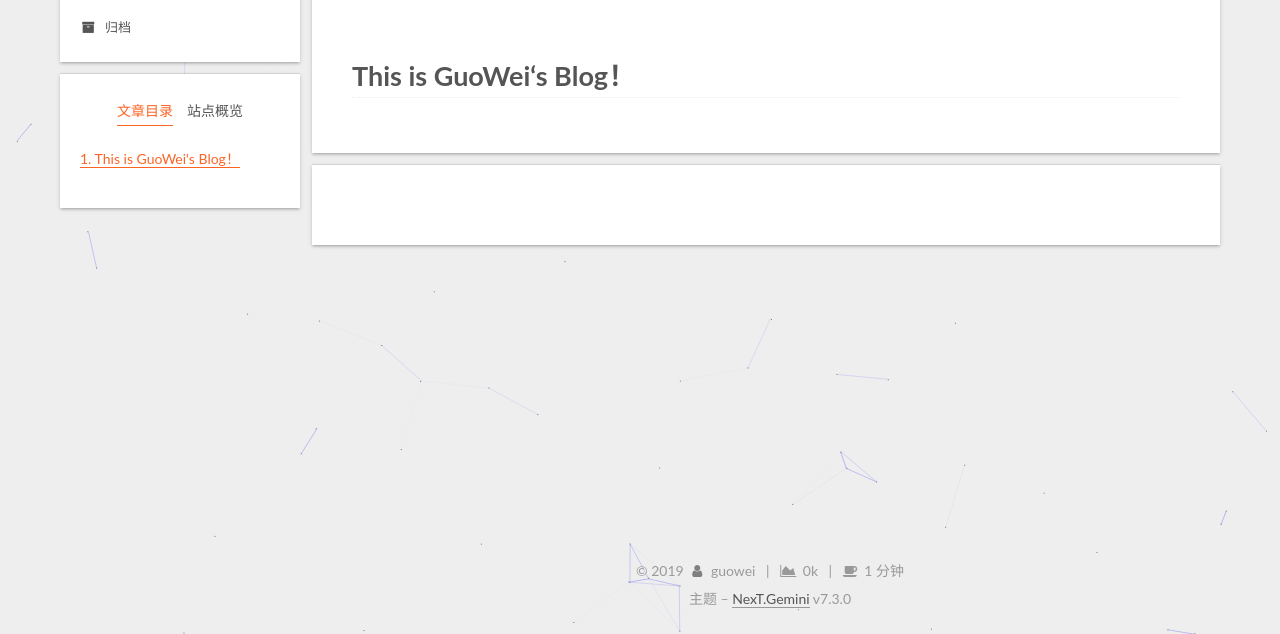
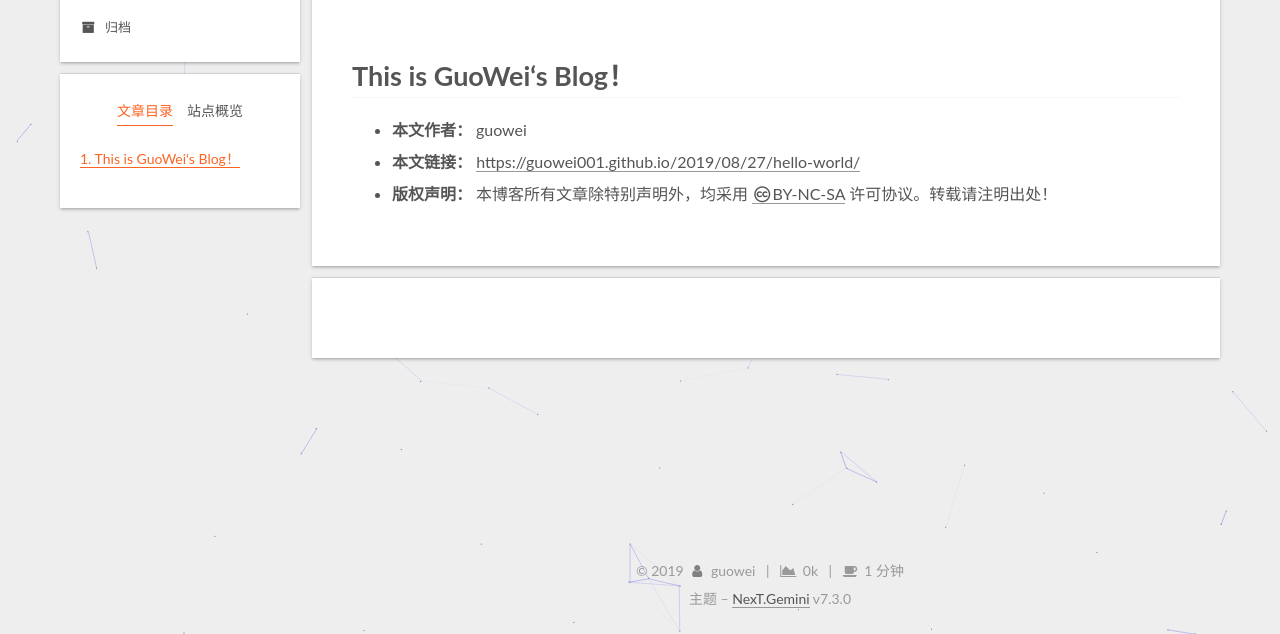
Before and after one commit to guowei001/guowei001.github.io, a plain HTML site: page 2019/08/27/hello-world/index.html in a window 1280 px wide. Shown: the part 166-800 px from the top of the page. Drawn offline with Linux system fonts and the light colour scheme; no server answers.

Commit message:
Site updated: 2019-08-28 15:03:56

```diff
--- a/2019/08/27/hello-world/index.html
+++ b/2019/08/27/hello-world/index.html
@@ -309,6 +309,22 @@
 
 
 
+
+
+
+
+<div>
+<ul class="post-copyright">
+  <li class="post-copyright-author">
+    <strong>本文作者： </strong>guowei</li>
+  <li class="post-copyright-link">
+    <strong>本文链接：</strong>
+    <a href="https://guowei001.github.io/2019/08/27/hello-world/" title="Hello World">https://guowei001.github.io/2019/08/27/hello-world/</a>
+  </li>
+  <li class="post-copyright-license">
+    <strong>版权声明： </strong>本博客所有文章除特别声明外，均采用 <a href="https://creativecommons.org/licenses/by-nc-sa/4.0/" rel="noopener" target="_blank"><i class="fa fa-fw fa-creative-commons"></i>BY-NC-SA</a> 许可协议。转载请注明出处！</li>
+</ul>
+</div>
 
 
 
```
